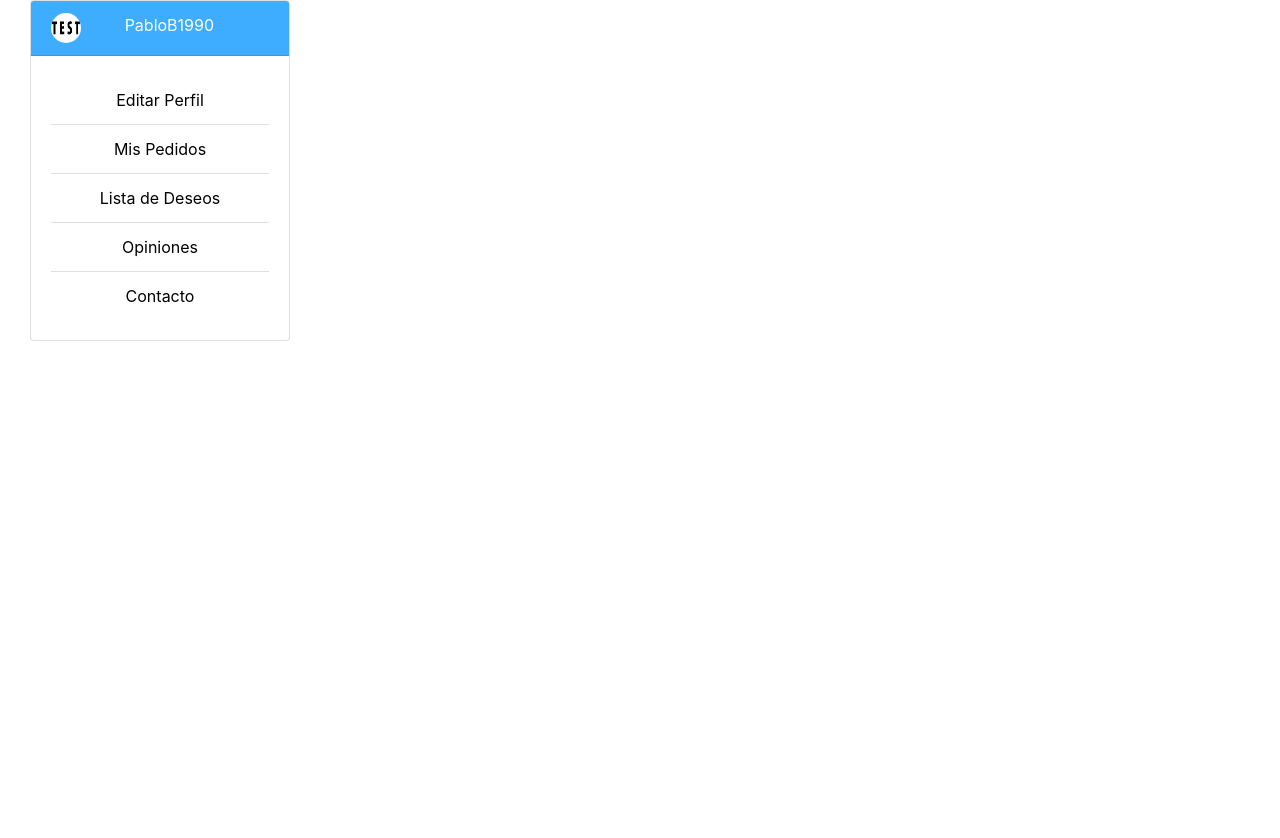
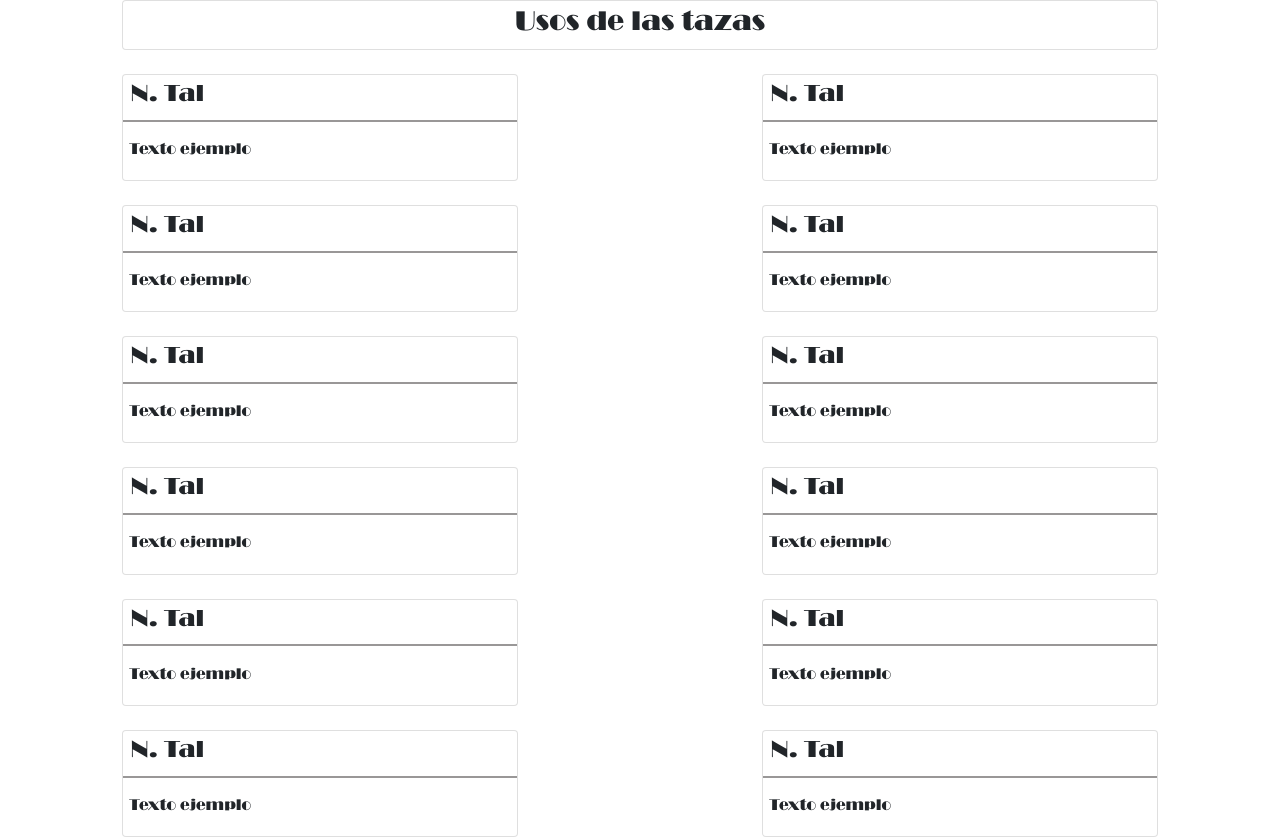
Before and after one commit to alexandergf/CupersNUsers, a React (Create React App) app in the folder frontend/: page / in a window 1280 px wide. Shown: the top 838 px of the page. Before the commit the page ends 800 px from the top, so only its background shows below. Built offline with nearby package versions, Linux system fonts and the light colour scheme.

Commit message:
Arreglos en usos de tazas y variaciones en la fuente y la maquetacion general, cambio css de contacto

```diff
--- a/frontend/src/App.js
+++ b/frontend/src/App.js
@@ -2,13 +2,13 @@ import React from 'react';
 import './assets/css/App.css';
 import 'bootstrap/dist/css/bootstrap.min.css';
 
-import Perfil from './componentes/perfil/perfil';
-
+//import Perfil from './componentes/perfil/perfil';
+import UsosTazas from './componentes/usosTazas/CuerpoTazas';
 
 function App() {
   return (
     <div className="App">
-      <Perfil />
+      <UsosTazas />
     </div>
   );
 }
--- a/frontend/src/assets/css/usosTazas.css
+++ b/frontend/src/assets/css/usosTazas.css
@@ -1,7 +1,22 @@
+@font-face{
+    font-family: Broadway;
+    src: url('../fonts/Broadway\ Regular.ttf');
+}
 .numero {
-    border-bottom: 1px solid gray;
+    border-bottom: 2px solid rgb(153, 151, 151);
 }
-
 .tituloUsosTazas {
     text-align: center;
 }
+.usoTacero, .numero{
+    text-align: start;
+}
+.tituloUsosTazas, .usoTacero, .numero {
+    font-family: Broadway;
+}
+.card-body, .numero{
+    padding: 0.2em 0.4em;
+}
+.card{
+    margin-bottom: 1.5em;
+}
--- a/frontend/src/componentes/usosTazas/CuerpoTazas.js
+++ b/frontend/src/componentes/usosTazas/CuerpoTazas.js
@@ -1,5 +1,5 @@
 import React, { Component } from 'react';
-import ReactBootstrap, { Container, Col, Row, Button, Form, FormControl } from 'react-bootstrap';
+import { Container, Col, Row, Card } from 'react-bootstrap';
 import '../../assets/css/usosTazas.css';
 
 import TituloUsosTazas from './TituloUsosTazas';
@@ -11,37 +11,34 @@ class cuerpoTazas extends Component {
         let tabla = [];
         let usos = [];
 
-        for (let i = 0; i < 120; i++) {
+        for (let i = 0; i < 120; i+=2) {
             usos.push(
                 <Row>
-                    <Col xs={1} />
-                    <Col xs={4} className="textoTazas">
+                    <Col xs={{span:4, offset:1}} className="textoTazas">
                         <UsoTaza />
                     </Col>
-                    <Col xs={2} />
-                    <Col xs={4}>
+                    <Col xs={{span:4, offset:2}}>
                         <UsoTaza />
                     </Col>
-                    <Col xs={1} />
                 </Row>
             );
 
         }
         tabla.push(usos);
         return tabla;
-
     }
 
     render() {
         return (
-
-            <Container>
+            <Container fluid>
                 <Row>
-                    <Col xs={2}></Col>
-                    <Col xs={8}>
-                        <TituloUsosTazas />
+                    <Col xs={{span:10, offset:1}}>
+                        <Card>
+                            <Card.Body>
+                                <TituloUsosTazas />
+                            </Card.Body>
+                        </Card>
                     </Col>
-                    <Col xs={2}></Col>
                 </Row>
                 {this.listaUsos()}
             </Container>
--- a/frontend/src/componentes/usosTazas/TituloUsosTazas.js
+++ b/frontend/src/componentes/usosTazas/TituloUsosTazas.js
@@ -1,8 +1,6 @@
 import React, { Component } from 'react';
-import '../../assets/css/usosTazas.css';
 
 class tituloUsosTazas extends Component {
-
     render(){
         return(
             <div className="tituloUsosTazas">
@@ -10,9 +8,6 @@ class tituloUsosTazas extends Component {
             </div>
         )
     }
-
-
-
 }
 
 export default tituloUsosTazas;
--- a/frontend/src/componentes/usosTazas/UsoTaza.js
+++ b/frontend/src/componentes/usosTazas/UsoTaza.js
@@ -1,18 +1,22 @@
 import React, { Component } from 'react';
-import '../../assets/css/usosTazas.css';
+import { Card } from 'react-bootstrap';
 
 class usoTaza extends Component {
 
     render() {
         return (
-            <div>
+            <Card>
+                <Card.Title>
                     <div className="numero">
                         <h4>N. Tal</h4>
                     </div>
+                </Card.Title>
+                <Card.Body>
                     <div className="usoTacero">
                         <p>Texto ejemplo</p>
                     </div>
-            </div>
+                </Card.Body>
+            </Card>
         )
     }
 
```
Also changed, not shown: frontend/src/assets/fonts/Broadway Regular.ttf (added). Lines whose indentation alone changed are shown as unchanged.
